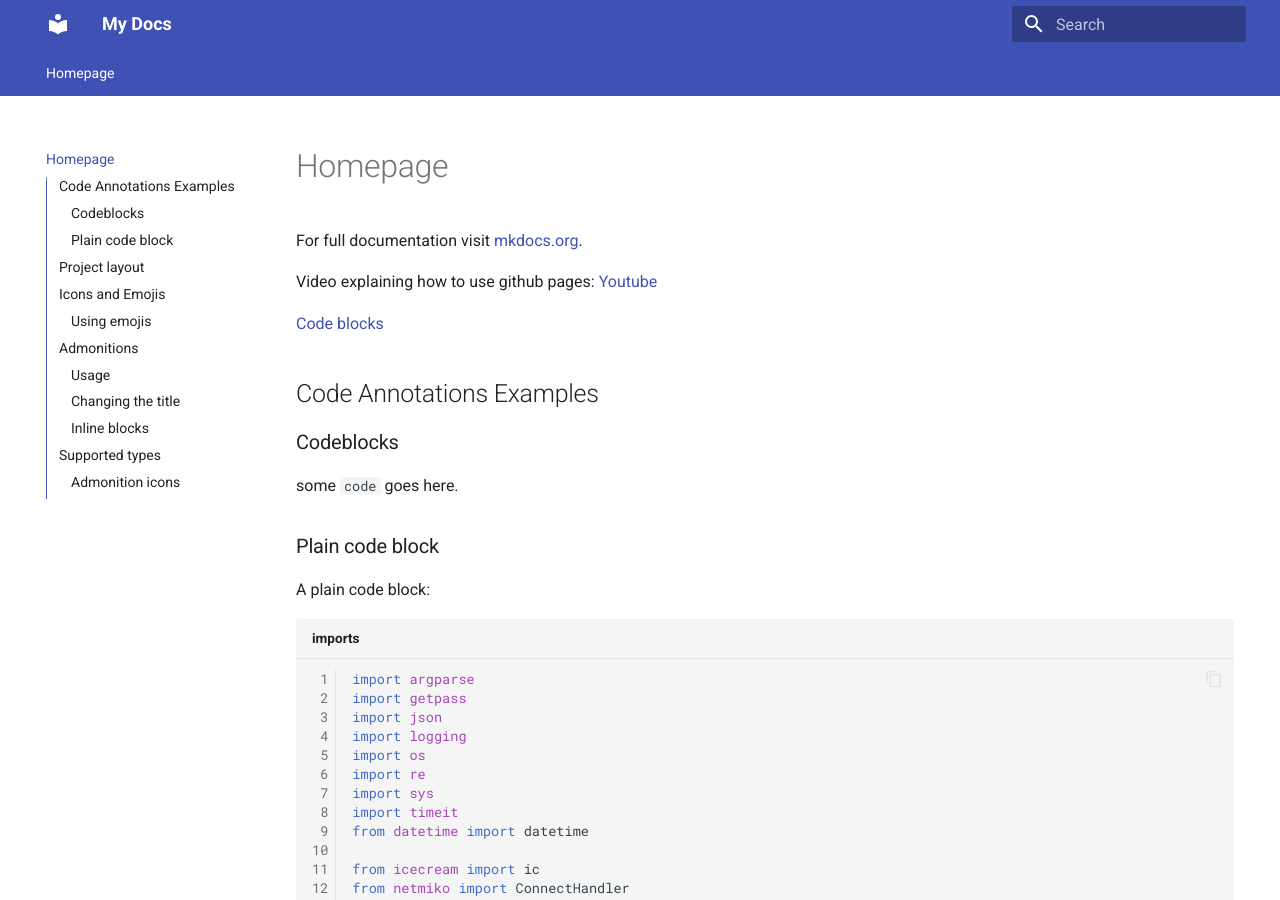
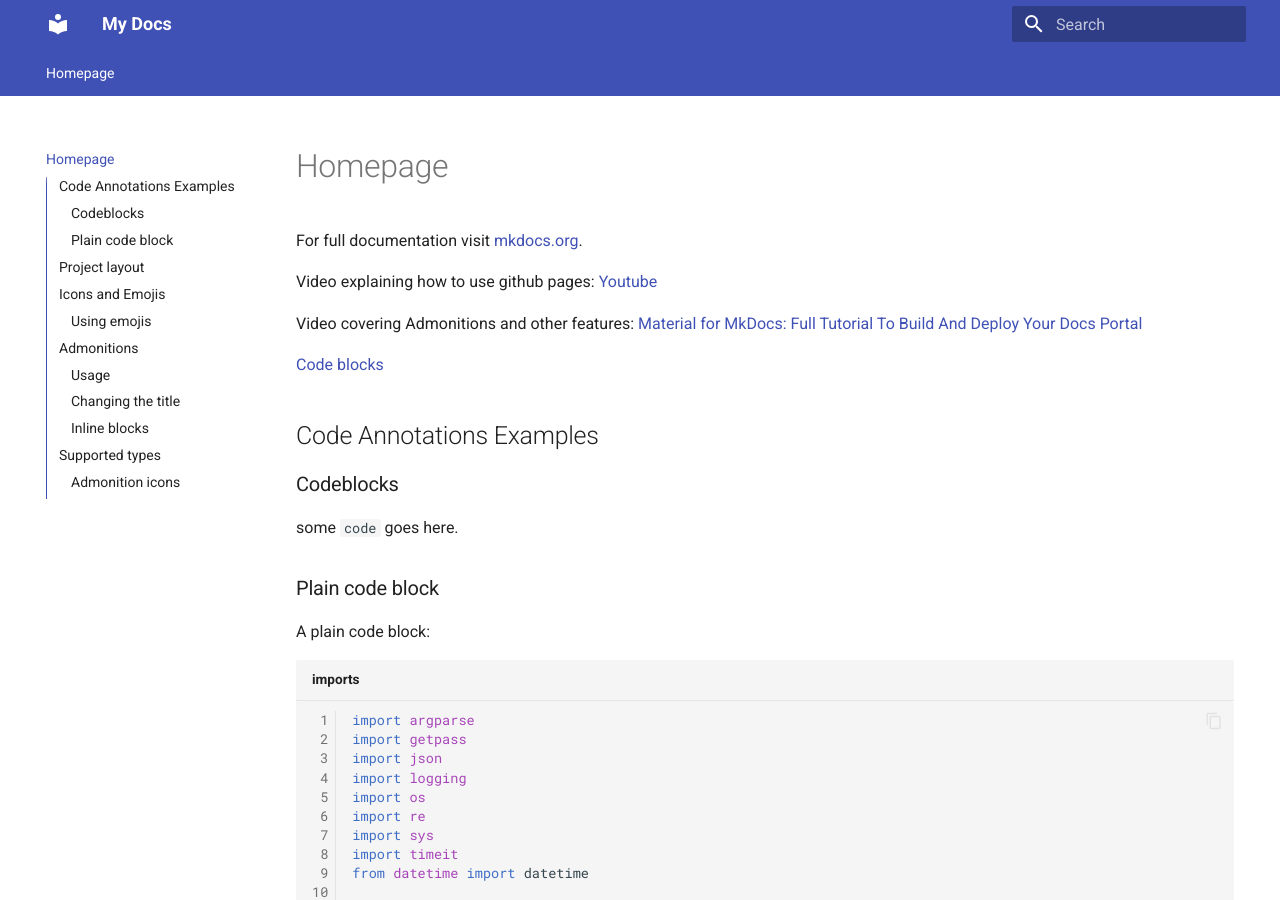
Before and after one commit to rikosintie/MKDocs, an MkDocs documentation site: the page built from docs/index.md, in a window 1280 px wide and 900 px high. Built offline with MkDocs 1.6.1 and Material for MkDocs 9.7.7, drawn with Linux system fonts in a browser that asks for light colours; emoji names are drawn with the system emoji font.

Commit message:
Update index.md

```diff
--- a/docs/index.md
+++ b/docs/index.md
@@ -3,6 +3,8 @@
 For full documentation visit [mkdocs.org](https://www.mkdocs.org).
 
 Video explaining how to use github pages: [Youtube](https://www.youtube.com/watch?v=Q-YA_dA8C20)
+
+Video covering Admonitions and other features: [Material for MkDocs: Full Tutorial To Build And Deploy Your Docs Portal](https://www.youtube.com/watch?v=xlABhbnNrfI)
 
 [Code blocks](https://squidfunk.github.io/mkdocs-material/reference/code-blocks/)
 
```
